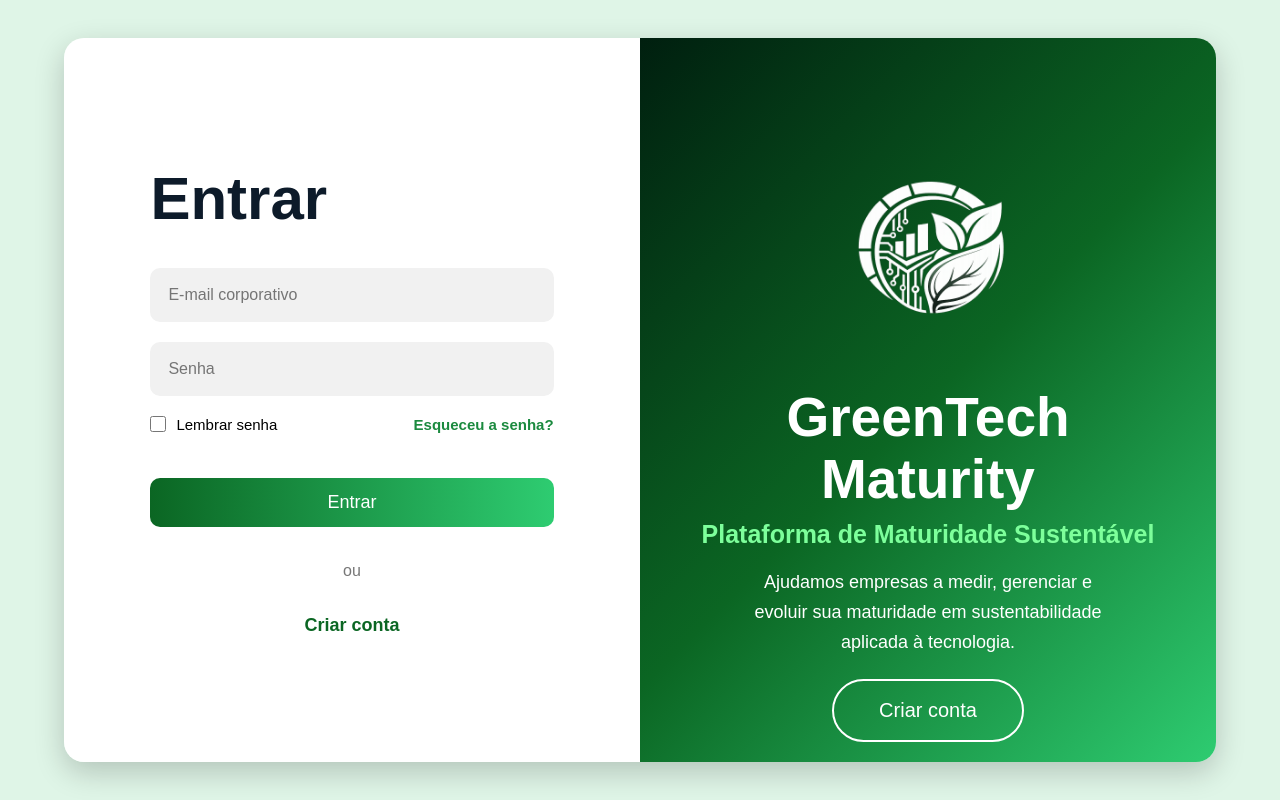
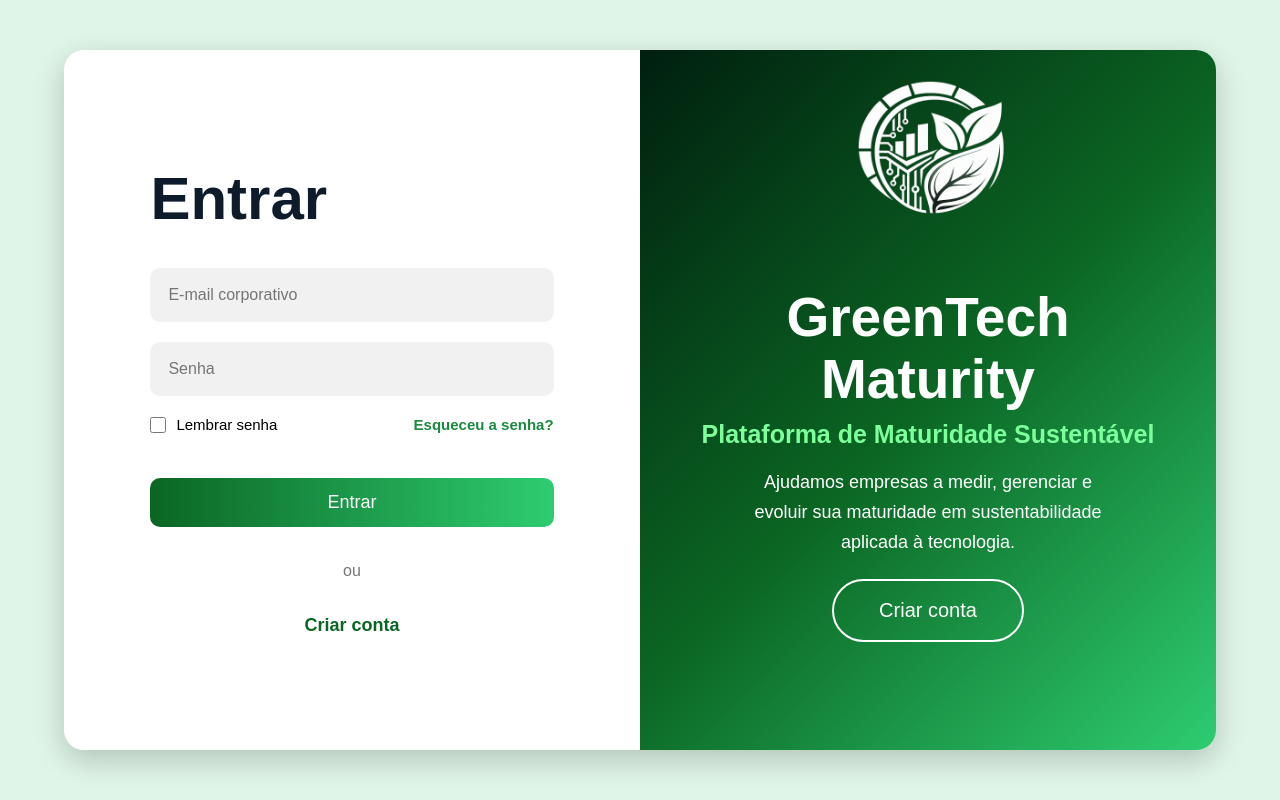
Before and after one commit to KetelynMa/greenit-sistema, a plain HTML site: page frontend/index.html in a window 1280 px wide. Drawn offline with Linux system fonts and the light colour scheme.

Commit message:
Ajustando posicionamento tela inicial

```diff
--- a/frontend/style.css
+++ b/frontend/style.css
@@ -131,15 +131,14 @@
 }
 
 .conteudo-info{
-    margin-top:-40px;
+    margin-top:-120px;
     width:100%;
     height:100%;
     display:flex;
     flex-direction:column;
-    justify-content:flex-start;
+    justify-content:center;
     align-items:center;
     text-align:center;
-    padding-top:-80px;
 }
 
 .logo-folha{
@@ -147,7 +146,6 @@
     display:flex;
     justify-content:center;
     align-items:center;
-    margin-top:80px;
     margin-bottom:10px;
 }
 
```
